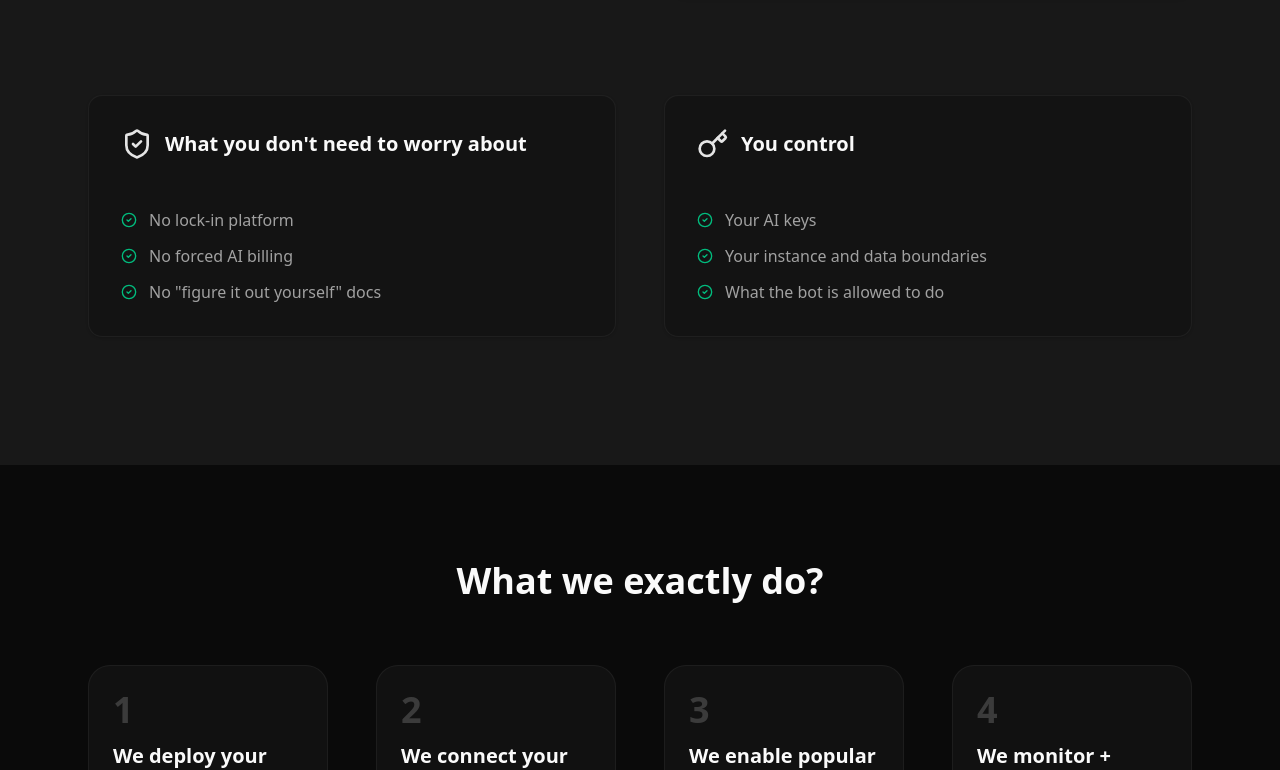
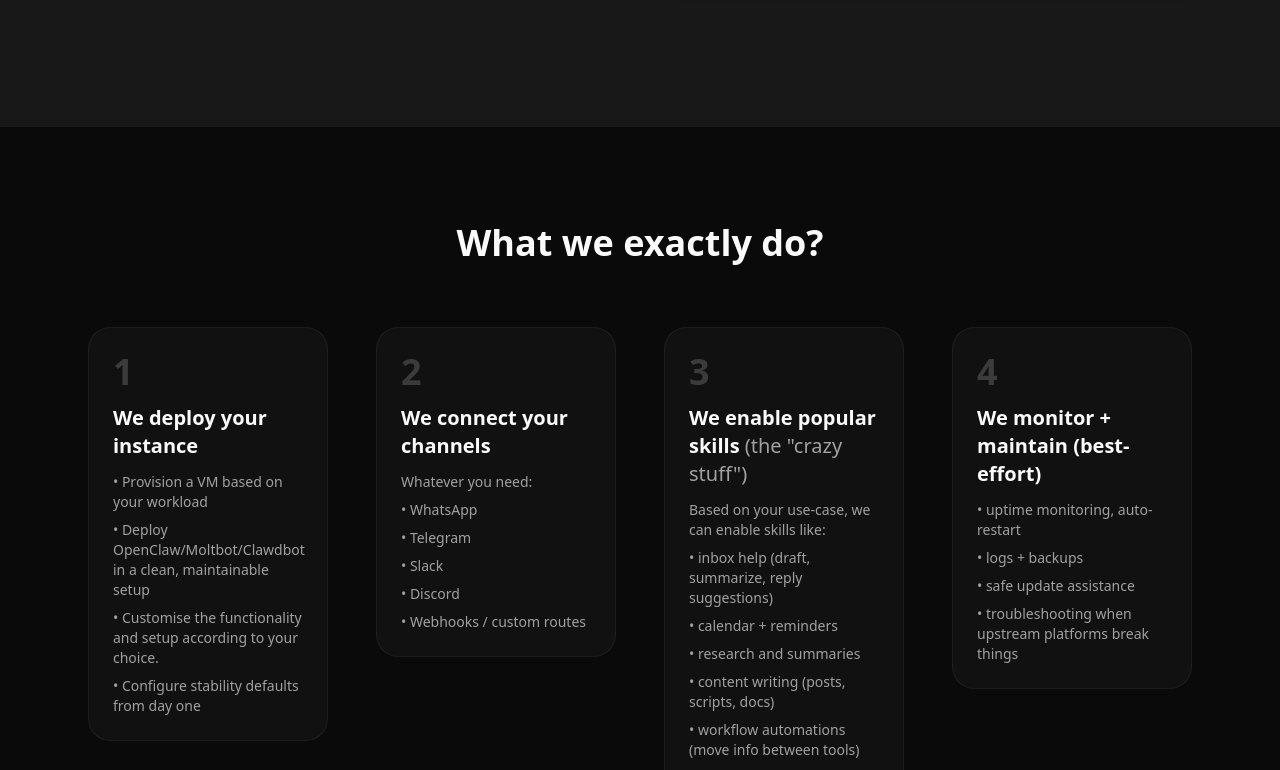
Before and after one commit to NoahMenezes/MoltBot, a Next.js app: page / in a window 1280 px wide. Shown: the part 4120-4890 px from the top of the page. Built offline with nearby package versions, Linux system fonts and the light colour scheme.

Commit message:
typographh

```diff
--- a/components/content-1.tsx
+++ b/components/content-1.tsx
@@ -1,5 +1,5 @@
 import { Card } from '@/components/ui/card'
-import { CheckCircle2, XCircle, ShieldCheck, Key } from 'lucide-react'
+import { XCircle, ShieldCheck } from 'lucide-react'
 
 export default function ContentSection() {
     return (
@@ -50,45 +50,6 @@ export default function ContentSection() {
                 </div>
 
                 {/* What you don't need to worry about + What you control */}
-                <div className="mt-24 grid gap-12 lg:grid-cols-2">
-                    <Card className="p-8 border-border/50 bg-background/30 transition-all duration-300 hover:scale-[1.02] hover:shadow-lg hover:border-primary/20 group">
-                        <div className="flex items-center gap-3 mb-6">
-                            <ShieldCheck className="size-8 text-primary" />
-                            <h3 className="text-xl font-semibold">What you don&apos;t need to worry about</h3>
-                        </div>
-                        <ul className="space-y-3">
-                            {[
-                                'No lock-in platform',
-                                'No forced AI billing',
-                                'No "figure it out yourself" docs'
-                            ].map((item, i) => (
-                                <li key={i} className="flex items-center gap-3 text-muted-foreground">
-                                    <CheckCircle2 className="size-4 shrink-0 text-emerald-500" />
-                                    <span>{item}</span>
-                                </li>
-                            ))}
-                        </ul>
-                    </Card>
-
-                    <Card className="p-8 border-border/50 bg-background/30 transition-all duration-300 hover:scale-[1.02] hover:shadow-lg hover:border-primary/20 group">
-                        <div className="flex items-center gap-3 mb-6">
-                            <Key className="size-8 text-primary" />
-                            <h3 className="text-xl font-semibold">You control</h3>
-                        </div>
-                        <ul className="space-y-3">
-                            {[
-                                'Your AI keys',
-                                'Your instance and data boundaries',
-                                'What the bot is allowed to do'
-                            ].map((item, i) => (
-                                <li key={i} className="flex items-center gap-3 text-muted-foreground">
-                                    <CheckCircle2 className="size-4 shrink-0 text-emerald-500" />
-                                    <span>{item}</span>
-                                </li>
-                            ))}
-                        </ul>
-                    </Card>
-                </div>
             </div>
         </section>
     )
--- a/components/cta.tsx
+++ b/components/cta.tsx
@@ -15,7 +15,7 @@ export default function CTASection() {
                 </p>
                 <Button asChild size="lg" className="rounded-xl px-10 py-6 text-lg shadow-lg shadow-primary/25">
                     <Link href="#">
-                        <span className="font-semibold">Book a Discovery Call</span>
+                        <span className="font-semibold">Book a Call</span>
                         <ArrowRight className="ml-2 size-5" />
                     </Link>
                 </Button>
--- a/components/hero-section.tsx
+++ b/components/hero-section.tsx
@@ -8,9 +8,9 @@ import Image from 'next/image'
 import { TextEffect } from '@/components/ui/text-effect'
 import { AnimatedGroup } from '@/components/ui/animated-group'
 import { HeroHeader } from './header'
-import LogoCloud from './logo-cloud'
 import { AnimatePresence, motion } from 'motion/react'
 import { TextAnimate } from "@/components/ui/text-animate"
+import LogoCloud from './logo-cloud'
 
 
 
--- a/components/positives.tsx
+++ b/components/positives.tsx
@@ -47,7 +47,7 @@ const features = [
     {
         icon: Clock,
         title: "Fast setup",
-        subtitle: "24-72 hours typical",
+        subtitle: "24–72 hours typical",
         description: "No weeks of configuration. We get your virtual employee deployed, connected, and ready to work within days, not months."
     },
     {
```
